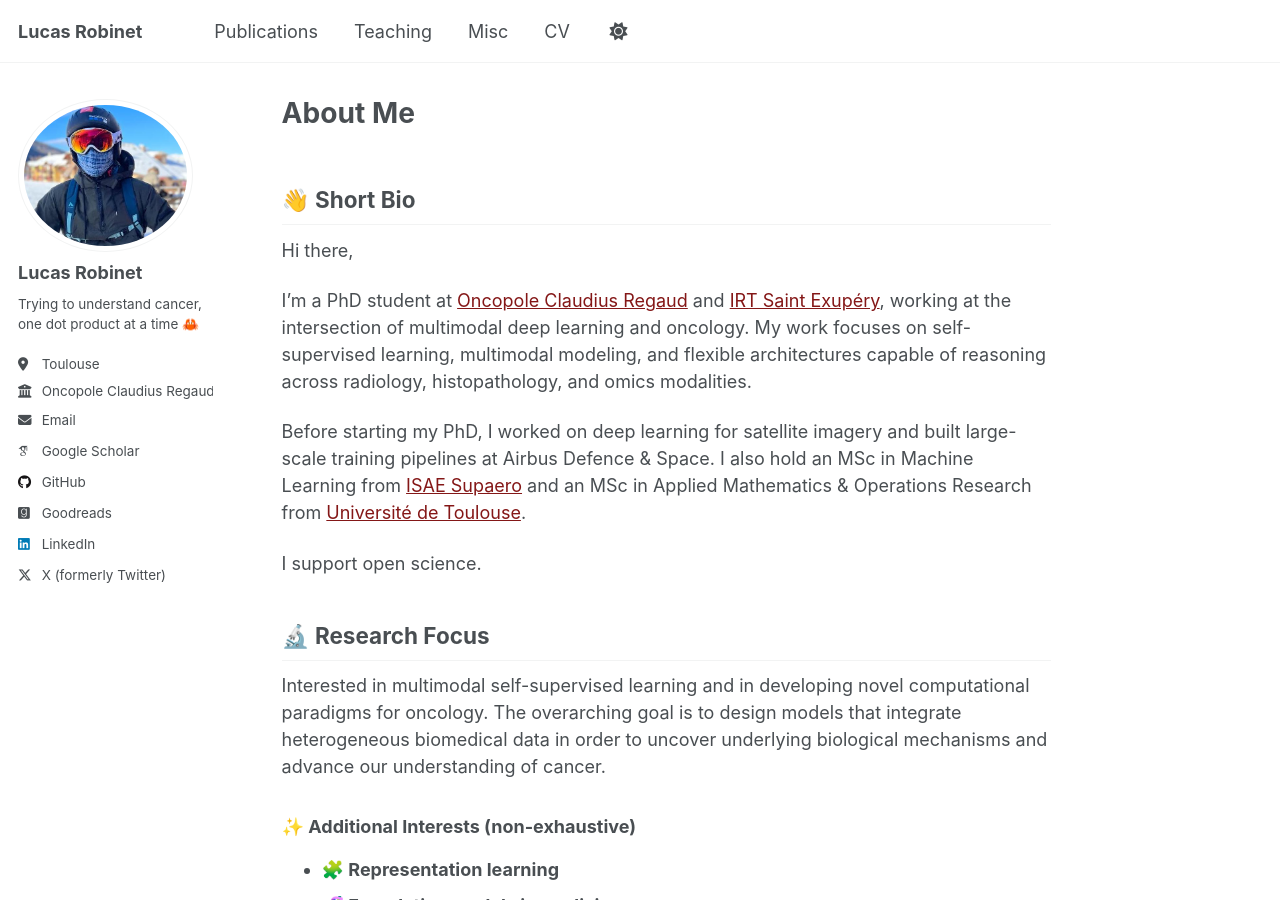
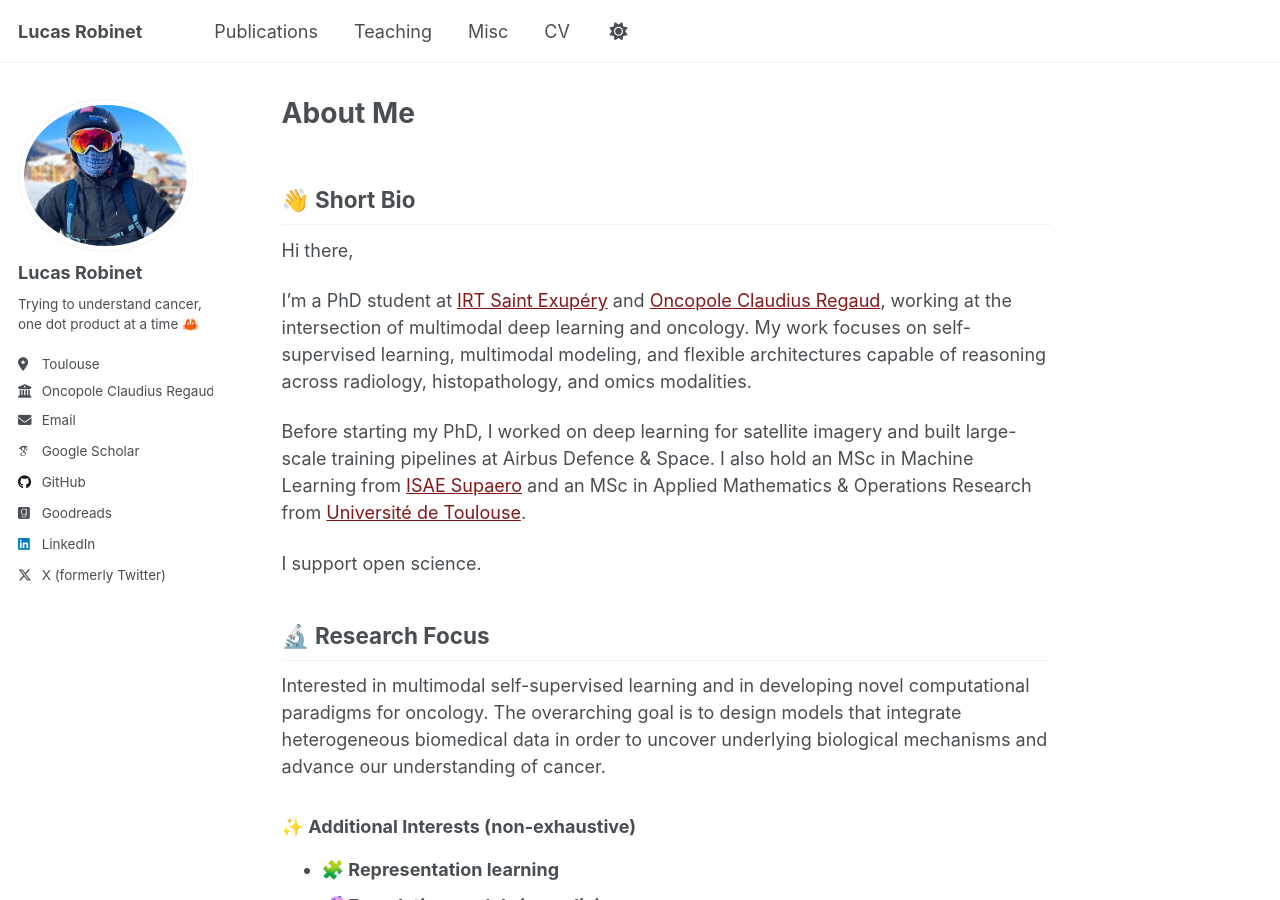
Before and after one commit to Lucas-rbnt/Lucas-rbnt.github.io, a Jekyll site: the page built from _pages/about.md, in a window 1280 px wide and 900 px high. Built offline with Jekyll 4.4.1, drawn with Linux system fonts in a browser that asks for light colours; some web fonts are replaced; a script that is not in the unit is left out.

```diff
--- a/_pages/about.md
+++ b/_pages/about.md
@@ -10,7 +10,7 @@ redirect_from:
 
 Hi there,
 
-I'm a PhD student at [Oncopole Claudius Regaud](https://www.iuct-oncopole.fr/) and [IRT Saint Exupéry](https://www.irt-saintexupery.com/), working at the intersection of multimodal deep learning and oncology. My work focuses on self-supervised learning, multimodal modeling, and flexible architectures capable of reasoning across radiology, histopathology, and omics modalities.
+I'm a PhD student at [IRT Saint Exupéry](https://www.irt-saintexupery.com/) and [Oncopole Claudius Regaud](https://www.iuct-oncopole.fr/), working at the intersection of multimodal deep learning and oncology. My work focuses on self-supervised learning, multimodal modeling, and flexible architectures capable of reasoning across radiology, histopathology, and omics modalities.
 
 Before starting my PhD, I worked on deep learning for satellite imagery and built large-scale training pipelines at Airbus Defence & Space.
 I also hold an MSc in Machine Learning from [ISAE Supaero](https://www.isae-supaero.fr/en/) and an MSc in Applied Mathematics & Operations Research from [Université de Toulouse](https://www.univ-tlse3.fr/).
```
